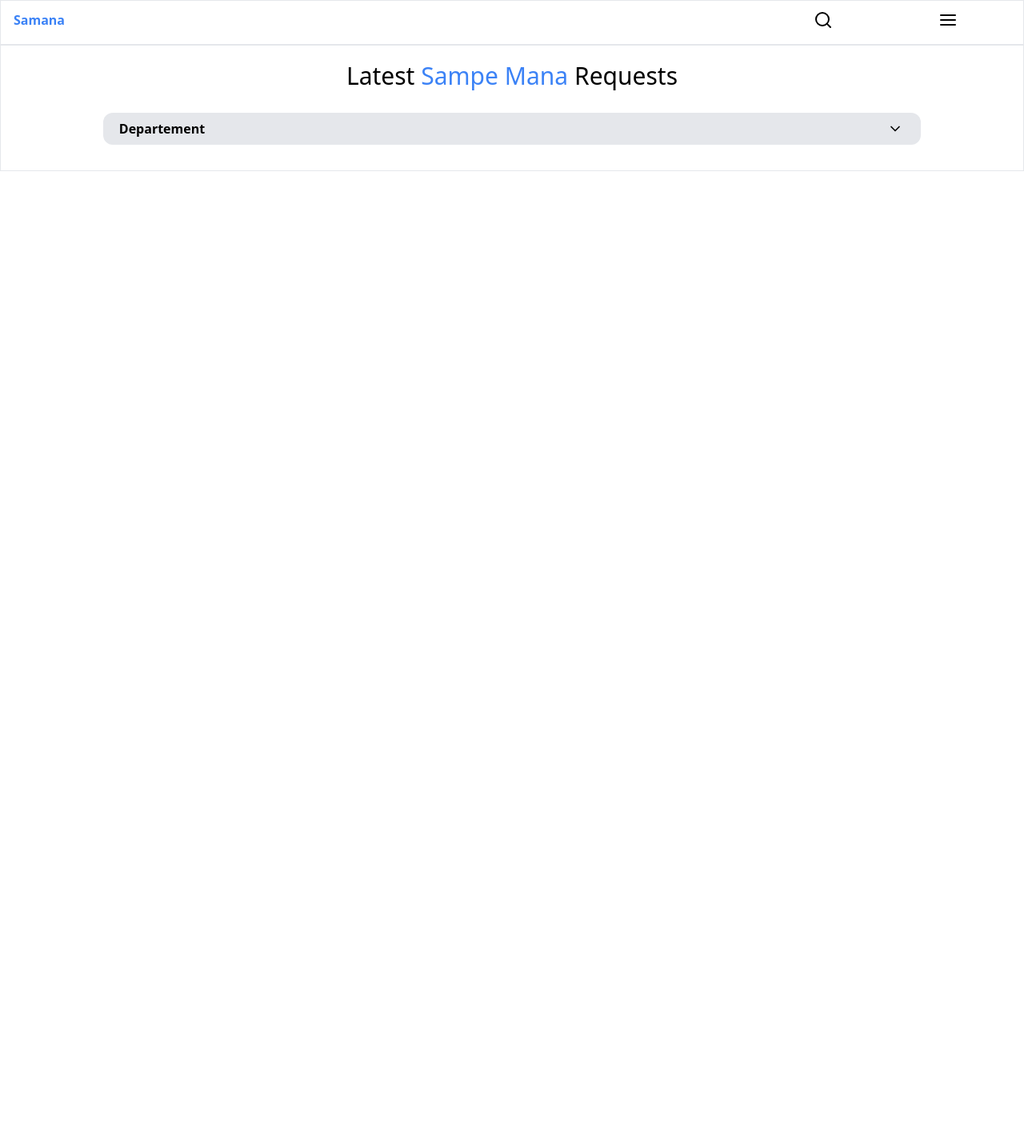
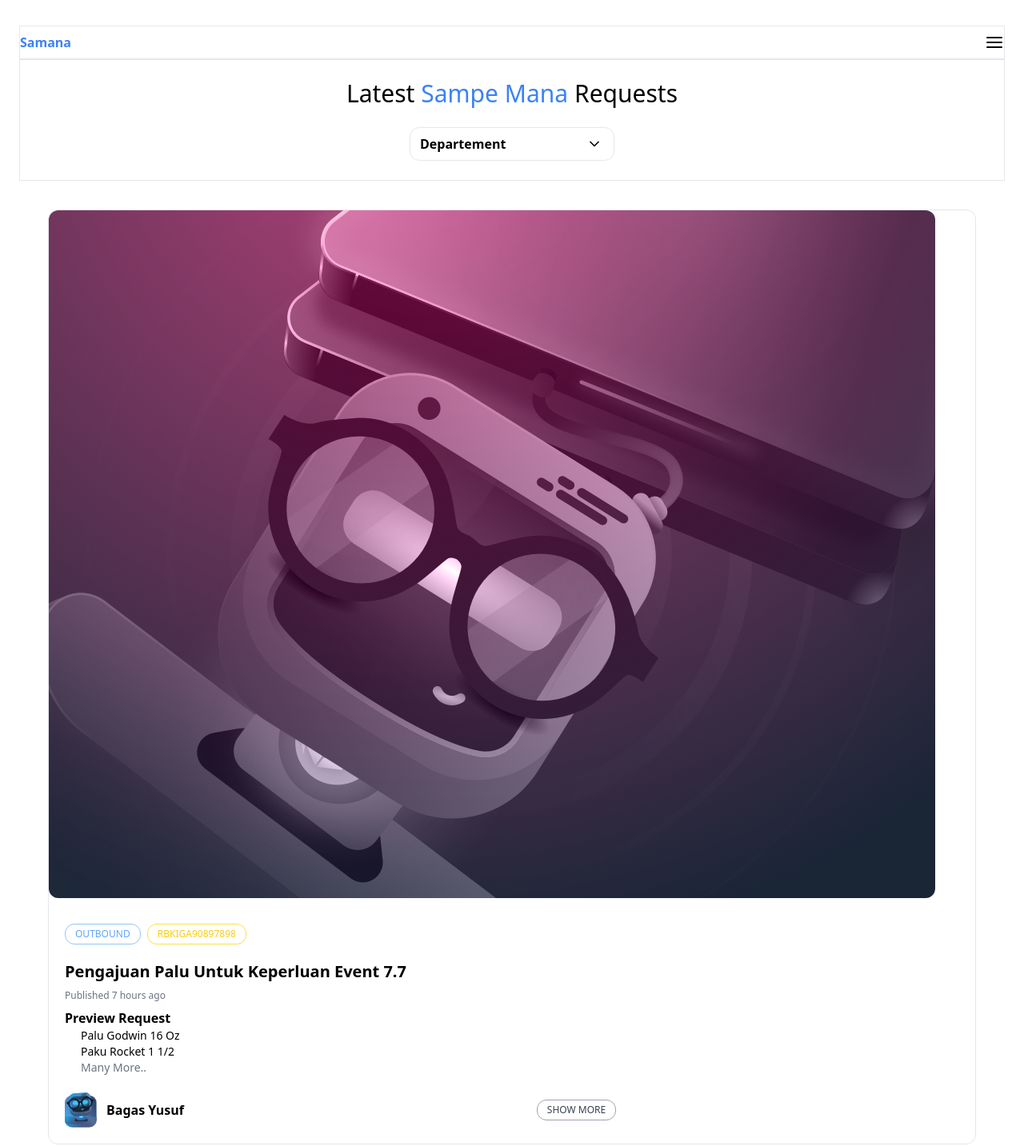
Before and after one commit to bagasysf/sampe-mana, a plain HTML site: page index.html in a window 1280 px wide. Shown: the whole page at 80% size. Before the commit the page ends 800 px from the top, so only its background shows below. Drawn offline with nearby package versions, Linux system fonts and the light colour scheme.

Commit message:
clean up css code little bit

```diff
--- a/index.html
+++ b/index.html
@@ -10,19 +10,18 @@
     <title>Document</title>
 </head>
 <body>
-    <section>
+    <section class="px-6 py-8 py-5">
         <!--Navbar Section-->
-        <nav class="flex grid py-3 px-4 border border-gray-200 grid-cols-8">
+        <nav class="flex justify-between items-center py-2 border border-gray-200">
 
             <!--Logo Navbar-->
-            <div class="col-span-6">
+            <div>
                 <a class="text-blue-500 font-semibold">Samana</a>
             </div>
             <!--End Logo Navbar-->
 
-            <!--Icon Navbar-->
             <!--Search Icon-->
-            <div x-data="{open: false}" class="flex justify-center">
+            <div x-data="{open: false}" class="hidden">
                 <div @click="open = ! open">
                     <button>
                         <i data-feather="search"></i>
@@ -49,12 +48,10 @@
             <!--End Search Icon-->
 
             <!--Menu Icon-->
-            <div x-data="{open: false}" class="flex justify-center">
-                <div @click="open = ! open">
-                    <button>
+            <div x-data="{open: false}">
+                <button @click="open = ! open" class="flex">
                         <i data-feather="menu"></i>
-                    </button>
-                </div>
+                </button>
                 <div x-show="open" x-transition class="h-screen fixed w-full top-0 left-0 bg-white">
                     <div @click="open = ! open" class="py-3 flex justify-end pr-5">
                         <button>
@@ -79,30 +76,27 @@
                 </div>
             </div>
             <!--End Menu Icon-->
-            <!--End Icon Navbar-->
 
         </nav>
         <!--End Navbar Section-->
 
         <!--Header Section-->
-        <header class="border border-gray-200 pt-5 pb-8">
+        <header class="border border-gray-200 py-6 space-y-6">
             <h1 class="text-3xl text-center">Latest <span class="text-blue-500">Sampe Mana</span> Requests</h1>
 
             <!--Dropdown Category-->
-            <div x-data="{open: false}" @click.away="open = false">
-                <div class="flex justify-center mt-7">
-                    <div @click="open = ! open" class="flex justify-between bg-gray-200 py-2 px-5 rounded-xl w-4/5">
-                        <button class="font-semibold">Departement</button>
-                        <i data-feather="chevron-down" class="p-0.5"></i>
-                    </div>
+            <div x-data="{open: false}" @click.away="open = false" class="flex justify-center">
+                <div class="flex justify-between bg-white border border-gray-200 w-64 py-2 px-3 rounded-xl" @click="open = ! open">
+                    <button class="font-semibold">Departement</button>
+                    <i data-feather="chevron-down" class="p-0.5"></i>
                 </div>
-                <div x-show="open" x-transition class="flex justify-center mt-3 absolute w-full">
-                    <div class="bg-gray-200 rounded-xl w-4/5">
+                <div x-show="open" x-transition class="absolute mt-3 w-64 mt-14">
+                    <div class="bg-white border border-gray-200 rounded-xl">
                         <ul class="flex flex-col w-full py-3">
-                            <li class="bg-blue-300 py-1 pl-5"><a href="#">CCC</a></li>
-                            <li class="py-1 pl-5"><a href="#">Sales</a></li>
-                            <li class="py-1 pl-5"><a href="#">Inbound</a></li>
-                            <li class="py-1 pl-5"><a href="#">Outbound</a></li>
+                            <li class="bg-blue-300 py-1 pl-3"><a href="#">CCC</a></li>
+                            <li class="py-1 pl-3"><a href="#">Sales</a></li>
+                            <li class="py-1 pl-3"><a href="#">Inbound</a></li>
+                            <li class="py-1 pl-3"><a href="#">Outbound</a></li>
                         </ul>
                     </div>
                 </div>
@@ -111,11 +105,66 @@
 
         </header>
         <!--End Header Section-->
+
         <!--Main Section-->
-        <main>
+        <main class="py-1">
+
+            <!--Featured Card Request-->
+            <div class="grid grid-cols-8 my-8 bg-gray-50 border border-gray-200 bg-white rounded-xl mx-9">
+                <!--Image Request-->
+                <div class="col-span-8">
+                    <img src="./img/illustration-1.png" alt="" class="rounded-xl">
+                </div>
+                <!--Image Request End-->
+
+                <!--Preview Request-->
+                <div class="px-5 col-span-8 py-5">
+                    <!--Detail Request-->
+                    <div class="col-span-8 space-y-2">
+                        <div class="space-x-1">
+                            <div class="uppercase border rounded-xl inline-flex px-3 py-1 text-xs border-blue-300 text-blue-400 my-3">
+                                <span>Outbound</span>
+                            </div>
+                            <div class="uppercase border rounded-xl inline-flex px-3 py-1 text-xs border-yellow-300 text-yellow-400 my-3">
+                                <span>RBKIGA90897898</span>
+                            </div>
+                        </div>
+                        <h1 class="text-xl font-semibold">Pengajuan Palu Untuk Keperluan Event 7.7</h1>
+                        <div class="text-xs text-gray-500"><span>Published <time>7 hours ago</time></span></div>
+                        <div class="text-base font-light">
+                            <div class="font-semibold">Preview Request</div>
+                            <ul class="pl-5 text-sm">
+                                <li class="truncate"><span>Palu</span> <span>Godwin</span> <span>16 Oz</span></li>
+                                <li class="truncate"><span>Paku</span> <span>Rocket</span> <span>1 1/2</span></li>
+                                <li class="truncate text-gray-500"><span>Many More..</span></li>
+                            </ul>
+                        </div>
+                    </div>
+                    <!--End Detail Request-->
+
+                    <!--Author Section-->
+                    <div class="flex justify-between pt-5">
+                        <div class="col-span-1">
+                            <img src="./img/lary-avatar.svg" class="w-10" alt="">
+                        </div>
+                        <div class="col-span-3 text-base font-semibold self-center px-3">
+                            <span>Bagas Yusuf</span>
+                        </div>
+                        <div class="col-span-3 uppercase self-center border m-auto py-1 rounded-xl text-xs px-3 text-gray-700 border-gray-400">
+                            <a href="#">Show More</a>
+                        </div>
+                    </div>
+                    <!--End Author Section-->
+
+                </div>
+                <!--End Preview Request-->
+
+            </div>
+            <!--End Featured Card-->
 
         </main>
         <!--End Section-->
+
     </section>
     <script>
         feather.replace()
```
Also changed, not shown: img/illustration-1.png (added), img/lary-avatar.svg (added).
